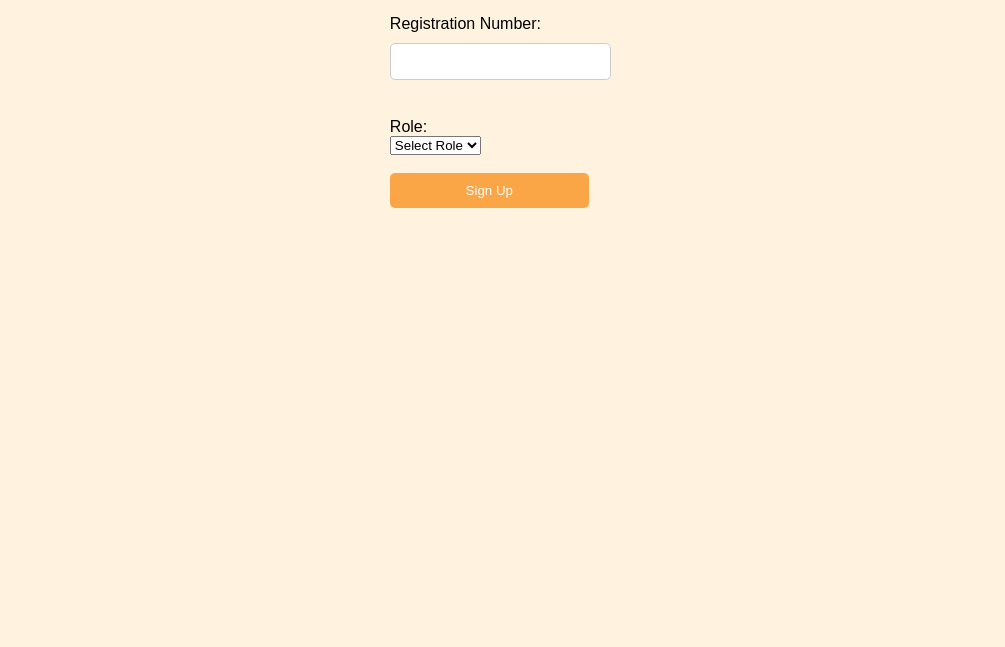
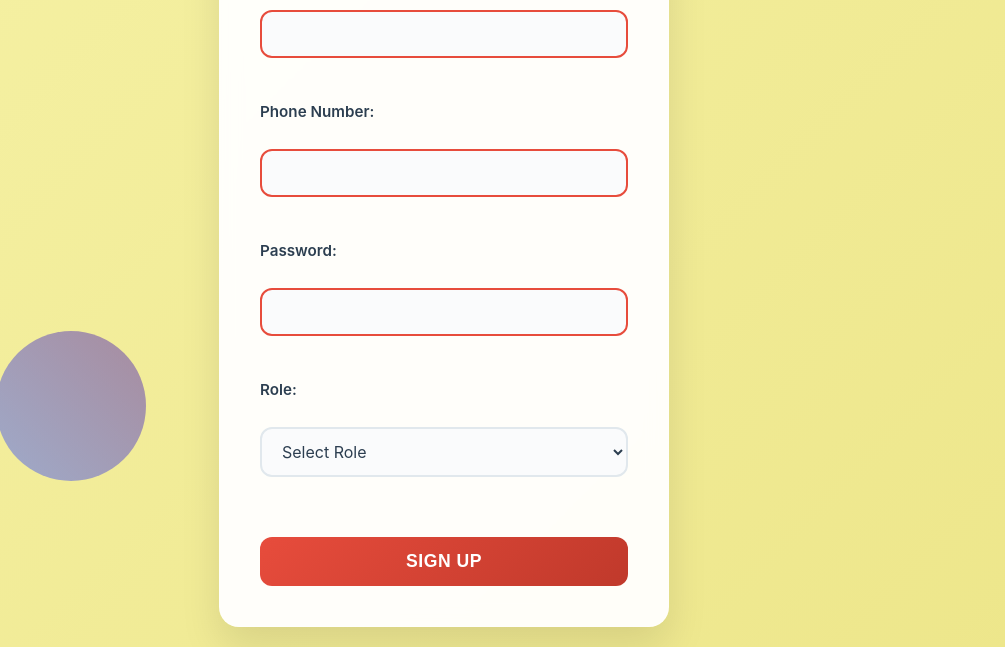
Before and after one commit to Wambuiwarigi/StrathMart, a website: page Signup.html in a window 1280 px wide. Shown: the part 457-1104 px from the top of the page, without its empty margins (196-1201 px from the left). Before the commit the page ends 816 px from the top, so only its background shows below. Drawn offline with Linux system fonts and the light colour scheme.

Commit message:
Update Signup.html

```diff
--- a/Signup.html
+++ b/Signup.html
@@ -3,13 +3,198 @@
 <head>
     <meta charset="UTF-8">
     <title>Signup | StrathMart</title>
-    <link rel="stylesheet"  href="Login.css">
+    <style>
+        * {
+            margin: 0;
+            padding: 0;
+            box-sizing: border-box;
+        }
 
+        body {
+            font-family: -apple-system, BlinkMacSystemFont, 'Segoe UI', Roboto, Oxygen, Ubuntu, Cantarell, sans-serif;
+            background: linear-gradient(135deg, #f7f3a9 0%, #ede68a 100%);
+            min-height: 100vh;
+            display: flex;
+            flex-direction: column;
+            align-items: center;
+            justify-content: center;
+            padding: 20px;
+            position: relative;
+            overflow-x: hidden;
+        }
+
+        /* Background geometric elements inspired by the design */
+        body::before {
+            content: '';
+            position: absolute;
+            top: 10%;
+            right: 10%;
+            width: 200px;
+            height: 200px;
+            background: linear-gradient(45deg, #4ecdc4, #44a08d);
+            border-radius: 20px;
+            opacity: 0.7;
+            z-index: -1;
+            transform: rotate(15deg);
+        }
+
+        body::after {
+            content: '';
+            position: absolute;
+            bottom: 15%;
+            left: 15%;
+            width: 150px;
+            height: 150px;
+            background: linear-gradient(45deg, #667eea, #764ba2);
+            border-radius: 50%;
+            opacity: 0.6;
+            z-index: -1;
+        }
+
+        h2 {
+            color: #2c3e50;
+            font-size: 2.5rem;
+            font-weight: 700;
+            margin-bottom: 2rem;
+            text-align: center;
+            letter-spacing: -1px;
+        }
+
+        form {
+            background: rgba(255, 255, 255, 0.95);
+            backdrop-filter: blur(10px);
+            padding: 2.5rem;
+            border-radius: 20px;
+            box-shadow: 0 20px 40px rgba(0, 0, 0, 0.1);
+            width: 100%;
+            max-width: 450px;
+            border: 1px solid rgba(255, 255, 255, 0.2);
+            position: relative;
+        }
+
+        label {
+            display: block;
+            color: #2c3e50;
+            font-weight: 600;
+            font-size: 0.95rem;
+            margin-bottom: 0.5rem;
+        }
+
+        input[type="text"],
+        input[type="email"],
+        input[type="tel"],
+        select {
+            width: 100%;
+            padding: 12px 16px;
+            border: 2px solid #e1e8ed;
+            border-radius: 12px;
+            font-size: 1rem;
+            font-family: inherit;
+            background: #fafbfc;
+            transition: all 0.3s ease;
+            margin-bottom: 1.5rem;
+        }
+
+        input[type="text"]:focus,
+        input[type="email"]:focus,
+        input[type="tel"]:focus,
+        select:focus {
+            outline: none;
+            border-color: #e74c3c;
+            background: #ffffff;
+            box-shadow: 0 0 0 3px rgba(231, 76, 60, 0.1);
+            transform: translateY(-2px);
+        }
+
+        select {
+            cursor: pointer;
+            color: #2c3e50;
+        }
+
+        select option {
+            padding: 10px;
+        }
+
+        button[type="submit"] {
+            width: 100%;
+            background: linear-gradient(135deg, #e74c3c 0%, #c0392b 100%);
+            color: white;
+            border: none;
+            padding: 14px 20px;
+            font-size: 1.1rem;
+            font-weight: 600;
+            border-radius: 12px;
+            cursor: pointer;
+            transition: all 0.3s ease;
+            text-transform: uppercase;
+            letter-spacing: 0.5px;
+            margin-top: 1rem;
+        }
+
+        button[type="submit"]:hover {
+            background: linear-gradient(135deg, #c0392b 0%, #a93226 100%);
+            transform: translateY(-2px);
+            box-shadow: 0 10px 25px rgba(231, 76, 60, 0.3);
+        }
+
+        button[type="submit"]:active {
+            transform: translateY(0);
+            box-shadow: 0 5px 15px rgba(231, 76, 60, 0.2);
+        }
+
+        /* Responsive design */
+        @media (max-width: 768px) {
+            body {
+                padding: 15px;
+            }
+
+            h2 {
+                font-size: 2rem;
+                margin-bottom: 1.5rem;
+            }
+
+            form {
+                padding: 2rem;
+            }
+
+            body::before,
+            body::after {
+                display: none;
+            }
+        }
+
+        /* Additional decorative elements */
+        form::before {
+            content: '';
+            position: absolute;
+            top: -20px;
+            left: 50%;
+            transform: translateX(-50%);
+            width: 60px;
+            height: 4px;
+            background: linear-gradient(90deg, #e74c3c, #f39c12);
+            border-radius: 2px;
+        }
+
+        /* Custom styling for invalid inputs */
+        input:invalid {
+            border-color: #e74c3c;
+        }
+
+        input:valid {
+            border-color: #27ae60;
+        }
+
+        /* Placeholder styling */
+        input::placeholder {
+            color: #95a5a6;
+            font-style: italic;
+        }
+    </style>
 </head>
 <body>
-
     <h2>Sign Up</h2>
-<form action="/submit-signup" method="POST">
+    <form id="signupForm" action="/submit-signup" method="POST">
         <label for="first_name">First Name:</label><br>
         <input type="text" id="first_name" name="first_name" required><br><br>
 
@@ -22,8 +207,8 @@
         <label for="phone">Phone Number:</label><br>
         <input type="tel" id="phone" name="phone" required pattern="[0-9]{10}" title="Enter 10-digit phone number"><br><br>
 
-    <label for="registration_number">Registration Number:</label><br>
-  <input type="text" id="registration_number" name="registration_number" required><br><br>
+        <label for="password">Password:</label><br>
+        <input type="text" id="password" name="password" required><br><br>
 
         <label for="role">Role:</label><br>
         <select id="role" name="role" required>
@@ -35,6 +220,7 @@
 
         <button type="submit">Sign Up</button>
     </form>
+
     <script>
         document.getElementById("signupForm").addEventListener("submit", async function (e) {
             e.preventDefault(); // prevents page reload
```
Lines whose indentation alone changed are shown as unchanged.
